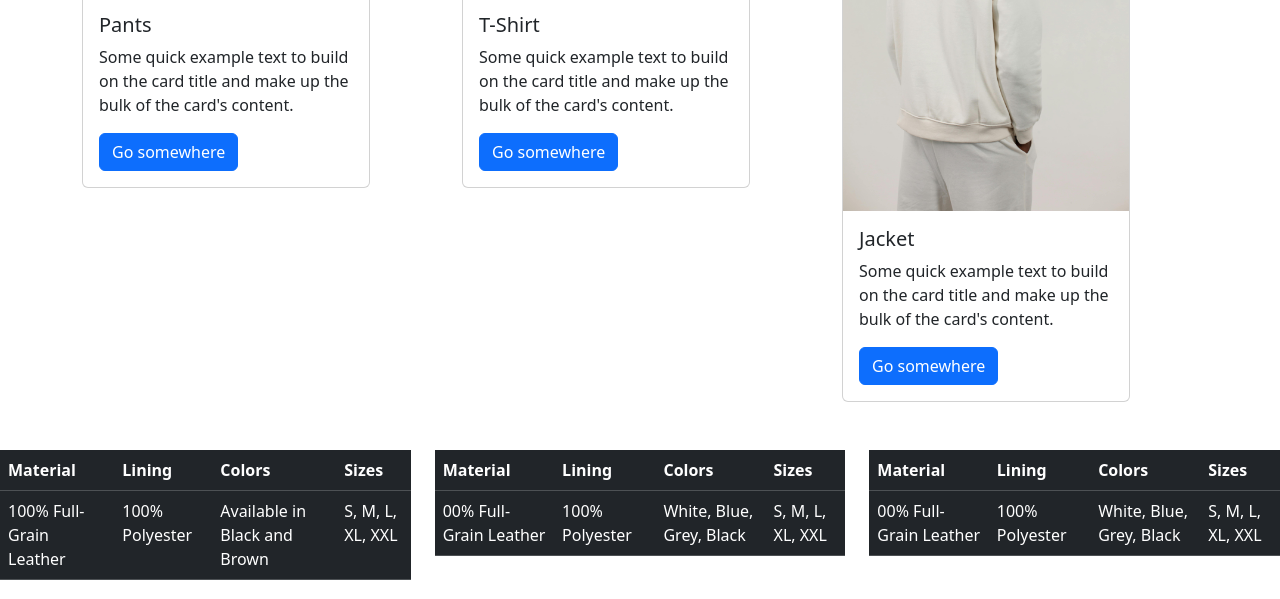
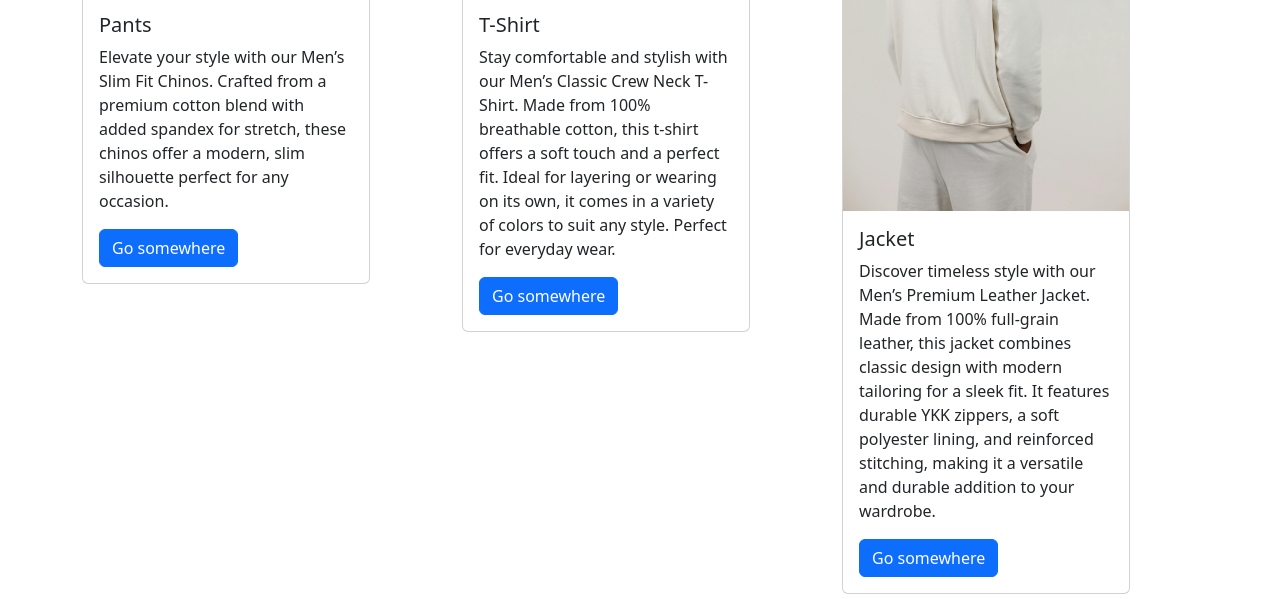
Before and after one commit to Nipz66/Clothing-Company, a plain HTML site: page index.html in a window 1280 px wide. Shown: the part 392-991 px from the top of the page. Drawn offline with nearby package versions, Linux system fonts and the light colour scheme.

Commit message:
description3

```diff
--- a/index.html
+++ b/index.html
@@ -44,8 +44,9 @@
                     <img src="/Image/5.jpg" class="card-img-top" alt="...">
                     <div class="card-body">
                         <h5 class="card-title">Pants</h5>
-                        <p class="card-text">Some quick example text to build on the card title and make up the bulk of
-                            the card's content.</p>
+                        <p class="card-text">Elevate your style with our Men’s Slim Fit Chinos. Crafted from a premium
+                            cotton blend with added spandex for stretch, these chinos offer a modern, slim silhouette
+                            perfect for any occasion.</p>
                         <a href="#" class="btn btn-primary">Go somewhere</a>
                     </div>
                 </div>
@@ -55,8 +56,10 @@
                     <img src="/Image/7.jpg" class="card-img-top" alt="...">
                     <div class="card-body">
                         <h5 class="card-title">T-Shirt</h5>
-                        <p class="card-text">Some quick example text to build on the card title and make up the bulk of
-                            the card's content.</p>
+                        <p class="card-text">Stay comfortable and stylish with our Men’s Classic Crew Neck T-Shirt. Made
+                            from 100% breathable cotton, this t-shirt offers a soft touch and a perfect fit. Ideal for
+                            layering or wearing on its own, it comes in a variety of colors to suit any style. Perfect
+                            for everyday wear.</p>
                         <a href="#" class="btn btn-primary">Go somewhere</a>
                     </div>
                 </div>
@@ -66,8 +69,10 @@
                     <img src="Image/6.jpg" class="card-img-top" alt="...">
                     <div class="card-body">
                         <h5 class="card-title">Jacket</h5>
-                        <p class="card-text">Some quick example text to build on the card title and make up the bulk of
-                            the card's content.</p>
+                        <p class="card-text">Discover timeless style with our Men’s Premium Leather Jacket. Made from
+                            100% full-grain leather, this jacket combines classic design with modern tailoring for a
+                            sleek fit. It features durable YKK zippers, a soft polyester lining, and reinforced
+                            stitching, making it a versatile and durable addition to your wardrobe.</p>
                         <a href="#" class="btn btn-primary">Go somewhere</a>
 
 
```
